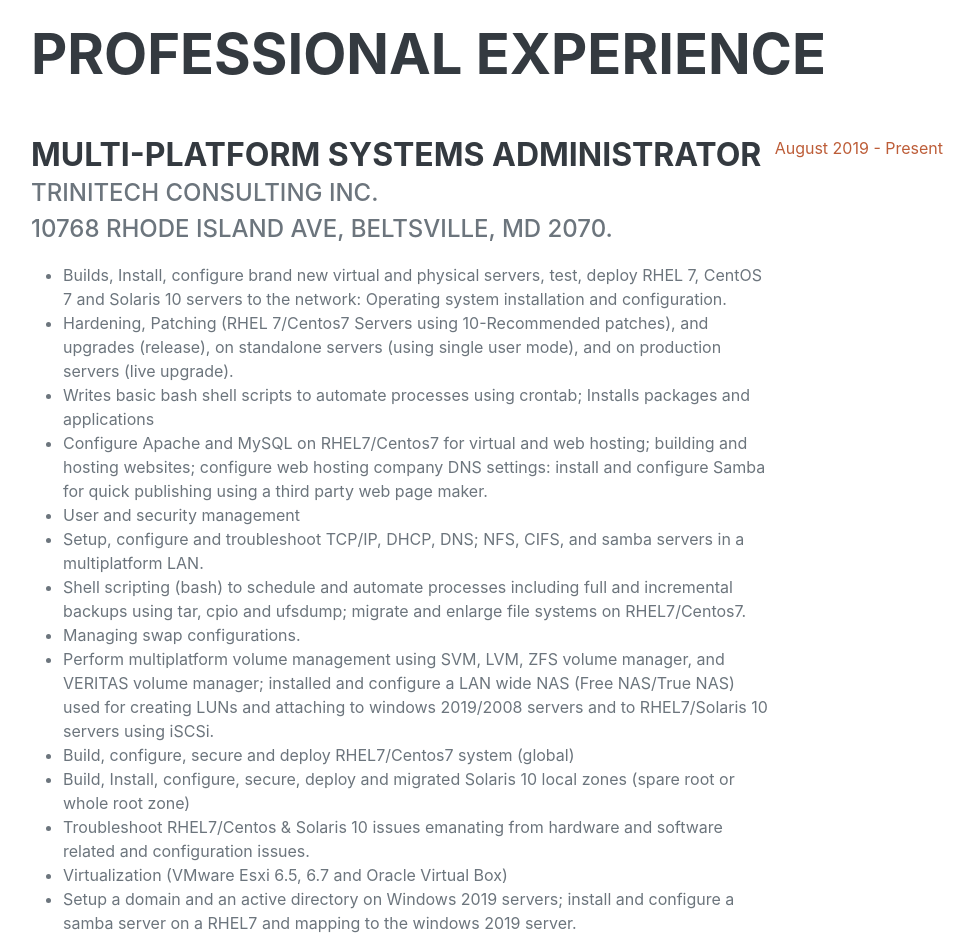
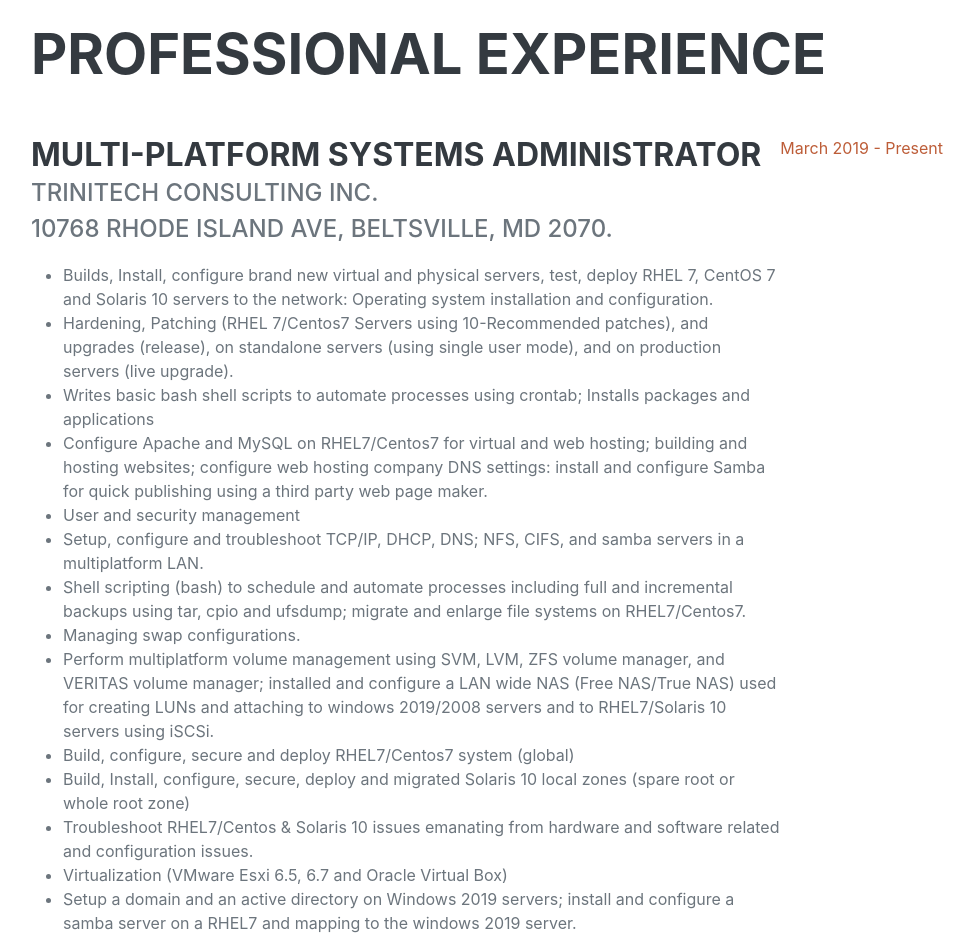
Before and after one commit to vincenario/resume, a plain HTML site: page index.html in a window 1280 px wide. Shown: the part 860-1798 px from the top of the page, without its empty margins (289-1263 px from the left). Drawn offline with nearby package versions, Linux system fonts and the light colour scheme; a web font is replaced by a local one.

Commit message:
Updated index.html page with Trinitech Job Start month to March

```diff
--- a/index.html
+++ b/index.html
@@ -101,7 +101,7 @@
                             </ul>
                         </p>
                         </div>
-                        <div class="flex-shrink-0"><span class="text-primary">August 2019 - Present</span></div>
+                        <div class="flex-shrink-0"><span class="text-primary">March 2019 - Present</span></div>
                     </div>
                     <div class="d-flex flex-column flex-md-row justify-content-between mb-5">
                         <div class="flex-grow-1">
```
